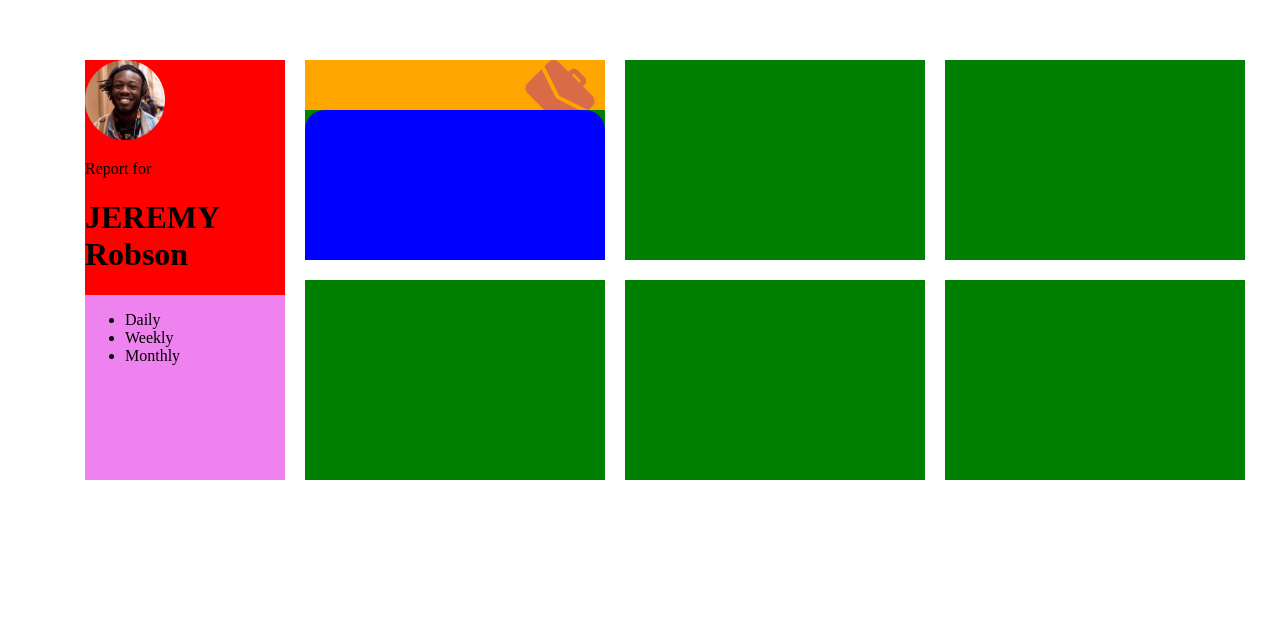
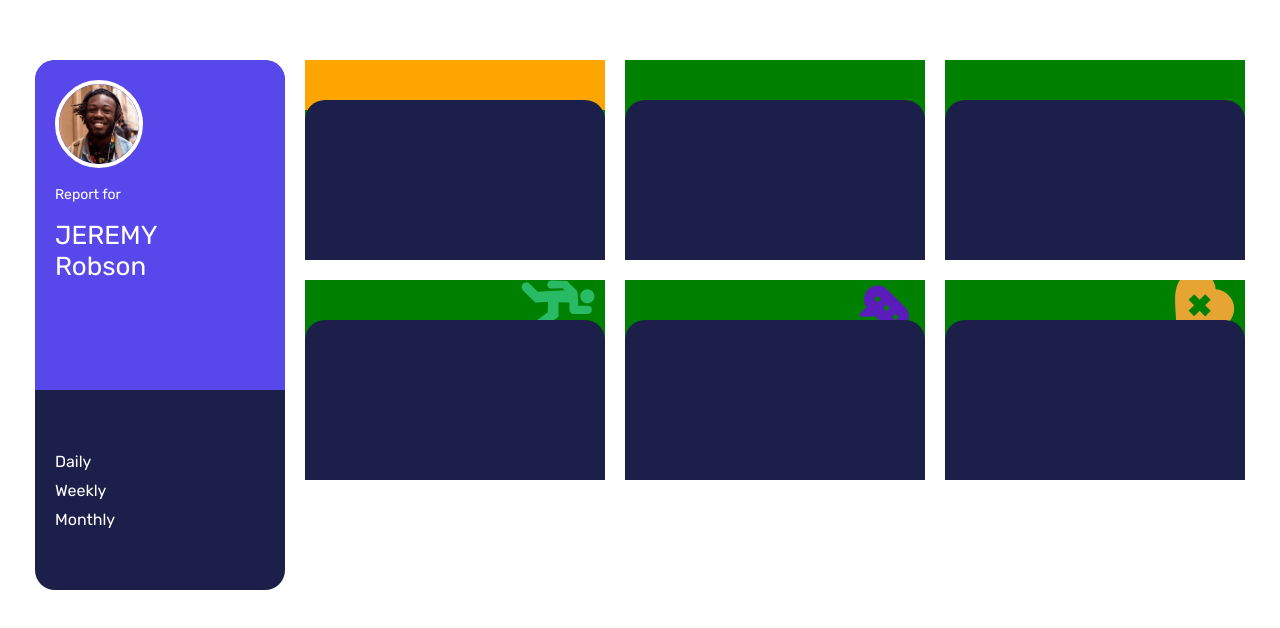
Before and after one commit to yazid78/time-tracking-dashboard-, a website: page index.html in a window 1280 px wide. Shown: the part 138-766 px from the top of the page. Drawn offline with Linux system fonts and the light colour scheme.

Commit message:
buils cards en css

```diff
--- a/index.html
+++ b/index.html
@@ -7,6 +7,10 @@
   <link rel="icon" type="image/png" sizes="32x32" href="./images/favicon-32x32.png">
   <title>Time tracking dashboard</title>
   <link rel="stylesheet" href="./src/css/style.css">
+  <link rel="preconnect" href="https://fonts.googleapis.com">
+  <link rel="preconnect" href="https://fonts.gstatic.com" crossorigin>
+  <link href="https://fonts.googleapis.com/css2?family=Rubik:ital,wght@0,300..900;1,300..900&display=swap"
+    rel="stylesheet">
 
 <body>
 
@@ -29,33 +33,46 @@
       </div>
 
       <div class="card">
-        <div class="logo">
+        <div class="logo1">
           <img src="./images/icon-work.svg" alt="">
+        </div>
+        <div class="trackingTime"></div>
+      </div>
+
+      <div class="card">
+        <div class="logo2">
+          <img src="./images/icon-play.svg" alt="">
+        </div>
+        <div class="trackingTime"></div>
+      </div>
+
+      <div class="card">
+        <div class="logo3">
+          <img src="./images/icon-study.svg" alt="">
+        </div>
+        <div class="trackingTime"></div>
+      </div>
+      <div class="card">
+        <div class="logo4">
+          <img src="./images/icon-exercise.svg" alt="">
         </div>
         <div class="trackingTime"></div>
       </div>
       <div class="card">
 
+        <div class="logo5">
+          <img src="./images/icon-social.svg" alt="">
+        </div>
+        <div class="trackingTime"></div>
       </div>
 
       <div class="card">
+        <div class="logo6">
+          <img src="./images/icon-self-care.svg" alt="">
+        </div>
+        <div class="trackingTime"></div>
+      </div>
 
-      </div>
-      <div class="card">
-
-      </div>
-      <div class="card">
-
-
-
-
-      </div>
-      <div class="card">
-
-
-
-
-      </div>
     </div>
 
 </body>
--- a/src/css/style.css
+++ b/src/css/style.css
@@ -6,6 +6,7 @@
   --Lime-green-exercise: hsl(145, 58%, 55%);
   --Violet-social: hsl(264, 64%, 52%);
   --Soft-orange-self-care: hsl(43, 84%, 65%);
+  --violet-dark: hsl(235, 46%, 20%);
 }
 
 .container {
@@ -13,7 +14,7 @@
   box-sizing: border-box;
   display: grid;
   align-items: center;
-
+  font-family: "Rubik", sans-serif;
   justify-content: center;
 }
 .dashboard {
@@ -24,42 +25,121 @@
   align-items: center;
   gap: 20px;
 }
+/* css pour la card profil */
 .profilCard {
   grid-column: 1/2;
   grid-row: 1/3;
   height: 100%;
-  background-color: red;
-  display: flex;
-  flex-direction: column;
+  background-color: var(--Blue);
   justify-content: space-between;
-  margin-left: 50px;
+  border-radius: 20px;
+}
+.nameProfil {
+  padding: 20px;
+  color: white;
+  position: relative;
+  z-index: 2;
+  border-radius: 20px;
+  background-color: var(--Blue);
+}
+.nameProfil img {
+  border: 4px solid white;
+  border-radius: 50px;
+}
+.nameProfil p {
+  font-size: 14px;
+}
+.nameProfil h1 {
+  width: 50px;
+  font-size: 26px;
+  font-weight: 400;
 }
 .profilCard img {
   height: 80px;
 }
 .textProfil {
-  background-color: violet;
+  background-color: var(--violet-dark);
   grid-column: 2/3;
   grid-row: 2/3;
   height: 200px;
+  border-radius: 0 0 20px 20px;
+  position: absolute;
+  z-index: 1;
+  top: 528px;
+  width: 250px;
+  display: flex;
+  align-items: center;
+  justify-content: left;
+  color: white;
+  font-size: 16px;
 }
+.textProfil ul {
+  gap: 10px;
+  display: flex;
+  flex-direction: column;
+  list-style-type: none;
+  padding: 20px;
+}
+/* css pour la card profil */
+
+/* css pour les autres cards */
 .card {
   background-color: green;
   height: 100%;
   display: grid;
 }
-.logo {
+.logo1 {
   background-color: orange;
+}
+.logo1,
+.logo2,
+.logo3,
+.logo4,
+.logo5,
+.logo6 {
   height: 50px;
   display: flex;
   justify-content: end;
 }
-.logo img {
+.logo1 img {
   margin-right: 10px;
   height: 70px;
+  clip-path: inset(10px 0 0 0);
+  position: absolute;
+  top: 300px;
+}
+.logo2 img {
+  margin-right: 10px;
+  height: 70px;
+  clip-path: inset(10px 0 0 0);
+  position: absolute;
+  top: 300px;
+}
+.logo3 img {
+  margin-right: 10px;
+  height: 70px;
+  clip-path: inset(10px 0 0 0);
+  position: absolute;
+  top: 300px;
+}
+.logo4 img {
+  margin-right: 10px;
+}
+.logo5 img {
+  margin-right: 10px;
+  position: absolute;
+}
+.logo6 img {
+  margin-right: 10px;
+  height: 60px;
+  clip-path: inset(10px 0 0 0);
+  position: relative;
+  top: -10px;
 }
 .trackingTime {
-  background-color: blue;
-  height: 150px;
+  background-color: var(--violet-dark);
+  height: 160px;
   border-radius: 20px 20px 0 0;
+  position: relative;
+  top: -10px;
 }
```
Also changed, not shown: README-template.md (deleted), README.md, 1 other file.
